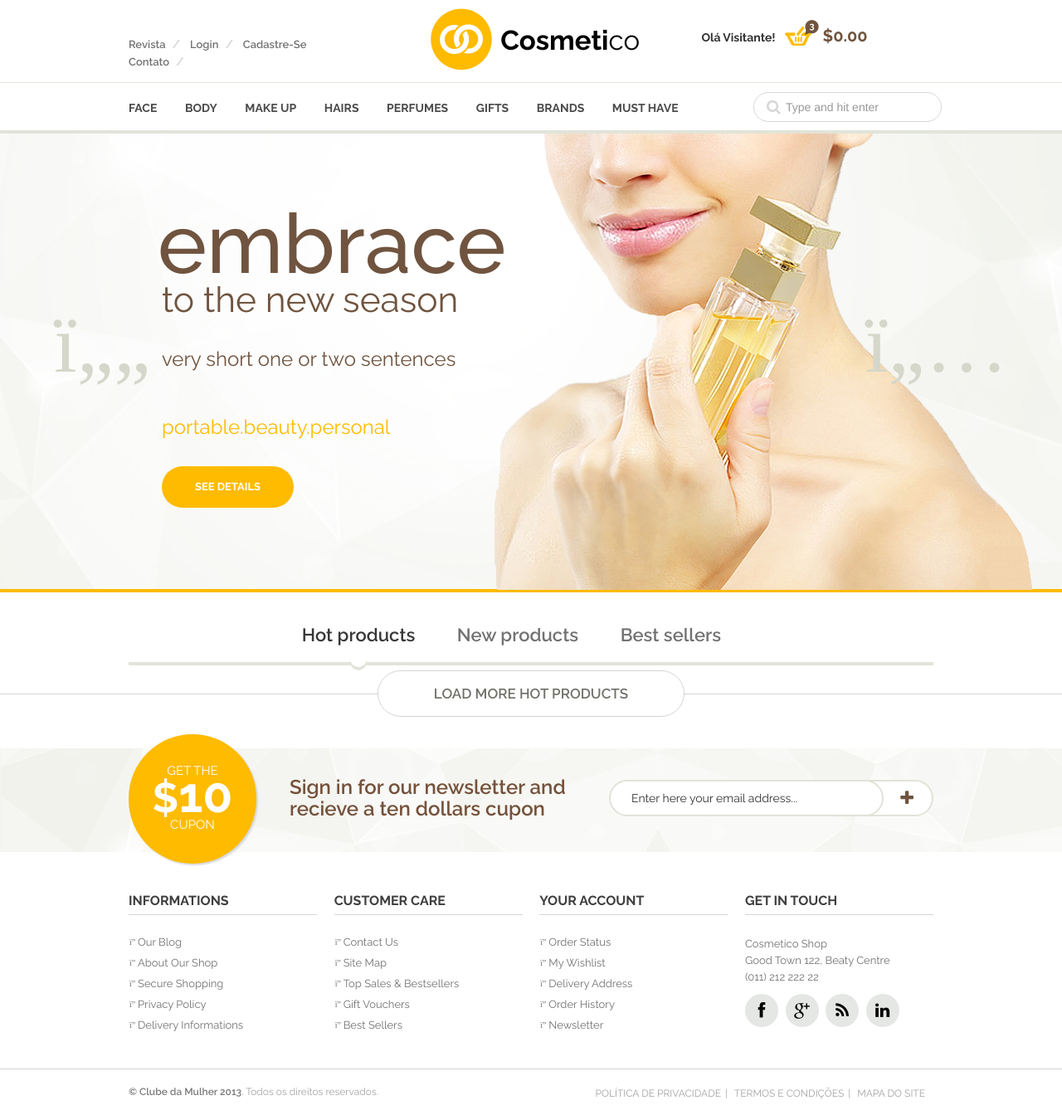
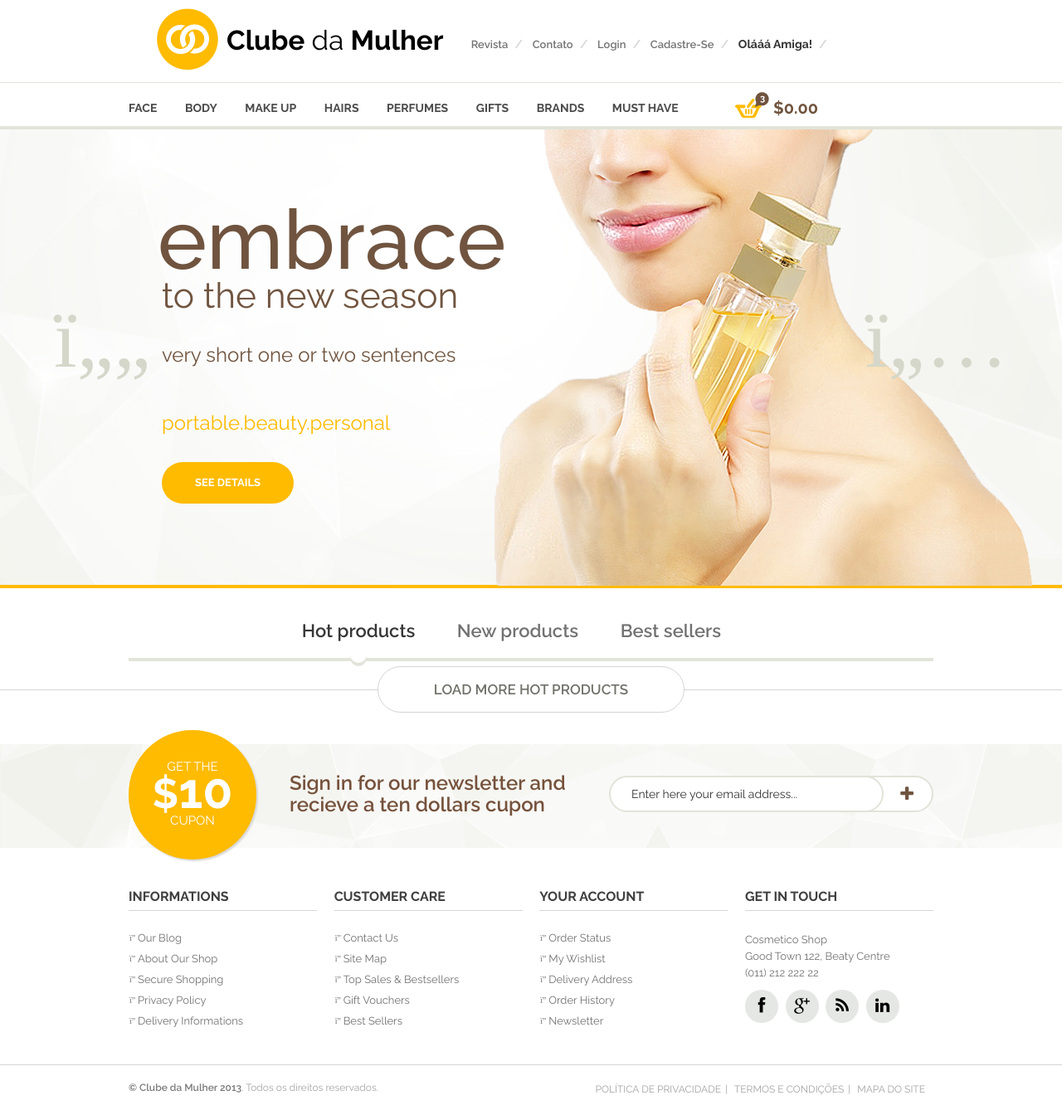
Before and after one commit to tfdias/clubebeta, a PHP site: page / in a window 1280 px wide. Shown: the whole page at 83% size. After the commit the page ends 1319 px from the top, so only its background shows below. Run offline with PHP 8.4, Linux system fonts and the light colour scheme; data that the repository does not hold is empty; some libraries are stand-ins or nearby versions.

Commit message:
ajuste do menu superior + carrinho de compras + texto de visitante

```diff
--- a/index.php
+++ b/index.php
@@ -161,38 +161,56 @@ $("#login_form").bind("submit", function() {
             <section class="section-head">
                 <div class="container">
                     <div class="row-fluid top-row">
-                        <div class="span4">
-                             <div class="top-menu">
-                                <ul class="inline">
-                                    <li><a href="checkout-1.php">Revista</a></li>
-                                    <li id="divAlterarDados" style="display:none;"><a href="checkout-1.php">Alterar dados</a></li>
-                                    <li id="divLogin"><a id="cadastrese" class="fancybox" href="#formLogin">Login</a></li>
-                                    <li><a id="a_cadastro" href="http://www.clubedamulher.com.br">Cadastre-se</a></li>
-                                </ul>
-                                <ul class="inline">
-                                    <li><a href="contact.php">Contato</a></li>
-									<li id="divLogout" style="display:none;"><a href="">Sair</a></li>
-                                </ul>
-                            </div>
-                        </div>
 
-                        <div class="span4">
+                        <div class="span5">
                             <div class="logo">
                                 <span class="icon">
                                     <img alt="" src="images/logo.png" />
                                 </span>
                                 <span class="text">
-                                    <a href="index.php">Cosmeti<span>co</span></a>
+                                    <a href="index.php">Clube<span> da </span>Mulher</a>
                                 </span>
                             </div>
                         </div>
 
-                        <div class="span4">
-                            <div class="top-menu cart-menu">
+                        <div class="span7">
+                             <div class="top-menu">
                                 <ul class="inline">
-                                    <li id="info">Olá Visitante!</li>
+                                    <li><a href="checkout-1.php">Revista</a></li>
+                                    <li id="divAlterarDados" style="display:none;"><a href="checkout-1.php">Alterar dados</a></li>
+                                    <li><a href="contact.php">Contato</a></li>
+                                    <li id="divLogin"><a id="cadastrese" class="fancybox" href="#formLogin">Login</a></li>
+                                    <li><a id="a_cadastro" href="http://www.clubedamulher.com.br">Cadastre-se</a></li>
+                                    <li id="info">Olááá Amiga!</li>
+									<li id="divLogout" style="display:none;"><a href="">Sair</a></li>
+                                </ul>
+                            </div>
+                        </div>
+                    </div>
+                </div>
+
+                <div class="top-categories">
+                    <div class="container">
+                        <div class="row-fluid">
+                            <div class="span9">
+                                <ul class="inline">
                                     <li>
+                                        <a href="products-grid.php">face</a>
+                                    </li>
+                                    <li><a href="products-grid.php">body</a></li>
+                                    <li><a href="products-grid.php">make up</a></li>
 
+
+                                    <li><a href="products-grid.php">hairs</a></li>
+                                    <li><a href="products-grid.php">perfumes</a></li>
+                                    <li><a href="products-grid.php">gifts</a></li>
+                                    <li><a href="products-grid.php">brands</a></li>
+                                    <li><a href="products-grid.php">must have</a></li>
+
+                                </ul>
+                            </div>
+                            <div class="span3">
+                                    <!-- Início Carrinho -->
                                         <!--Checkout-->
                                         <div class="basket">
                                         	<!--Total de Itens no Checkout-->
@@ -232,40 +250,14 @@ $("#login_form").bind("submit", function() {
                                             </div>
 
                                         </div>
-                                    </li>
-                                </ul>
-                            </div>
-                        </div>
-                    </div>
-                </div>
+                                    <!-- Fim do Carrinho -->
 
-                <div class="top-categories">
-                    <div class="container">
-                        <div class="row-fluid">
-                            <div class="span9">
-                                <ul class="inline">
-                                    <li>
-                                        <a href="products-grid.php">face</a>
-                                    </li>
-                                    <li><a href="products-grid.php">body</a></li>
-                                    <li><a href="products-grid.php">make up</a></li>
-
-
-                                    <li><a href="products-grid.php">hairs</a></li>
-                                    <li><a href="products-grid.php">perfumes</a></li>
-                                    <li><a href="products-grid.php">gifts</a></li>
-                                    <li><a href="products-grid.php">brands</a></li>
-                                    <li><a href="products-grid.php">must have</a></li>
-
-                                </ul>
-                            </div>
-                            <div class="span3">
-                                <div class="search-field-holder">
+                                <!--div class="search-field-holder">
                                     <form />
                                         <input class="span12" type="text" placeholder="Type and hit enter" />
                                         <i class="icon-search"></i>
                                     </form>
-                                </div>
+                                </div-->
                             </div>
                         </div>
                     </div>
@@ -577,26 +569,23 @@ $("#login_form").bind("submit", function() {
 
 <div id="formLogin" style="display:none">
 	<form id="login_form" action="javascript:return false;" method="post">
-	    <div style="display:none" id="login_error">Please, enter data</div>
+	    <div style="display:none" id="login_error">Por favor, preencha o nome de usuária e senha</div>
 		<p>
-			<label for="login_name">Login: </label>
+			<label for="login_name">Nome de usuária: </label>
 			<input type="text" id="login_name" name="login_name" size="30" />
 		</p>
 		<p>
-			<label for="login_pass">Password: </label>
+			<label for="login_pass">Senha: </label>
 			<input type="password" id="login_pass" name="login_pass" size="30" />
 		</p>
 		<p>
-			<input type="submit" value="Login" />
+			<input type="submit" value="Entrar" />
 		</p>
 		<p>
 			ou
 		</p>
 		<p>
-			<fb:login-button scope="email">Entre com o Facebook</fb:login-button>
-		</p>
-		<p>
-		    <em>Leave empty so see resizing</em>
+			<fb:login-button scope="email">Entrar com o Facebook</fb:login-button>
 		</p>
 	</form>
 </div>
```
